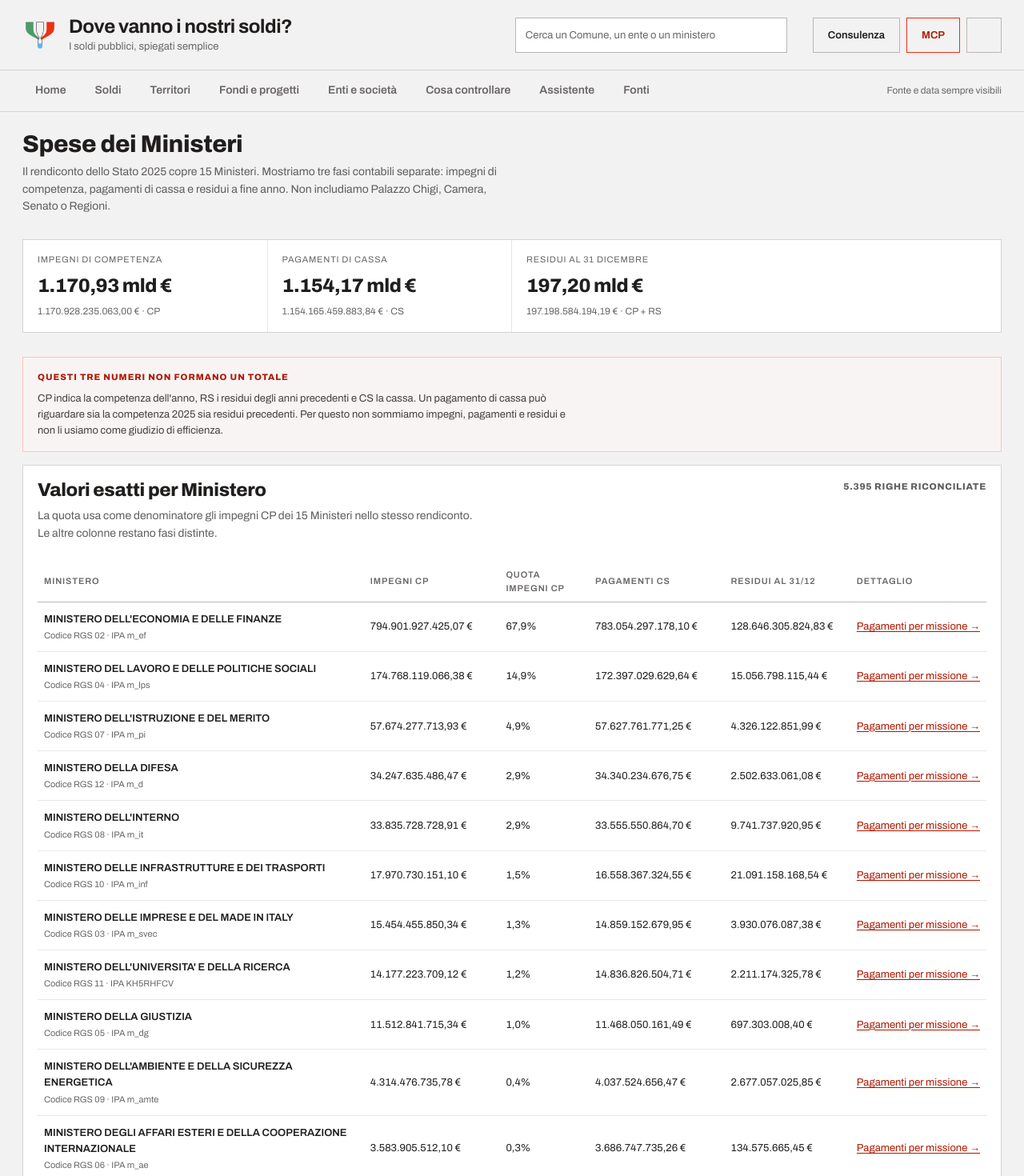
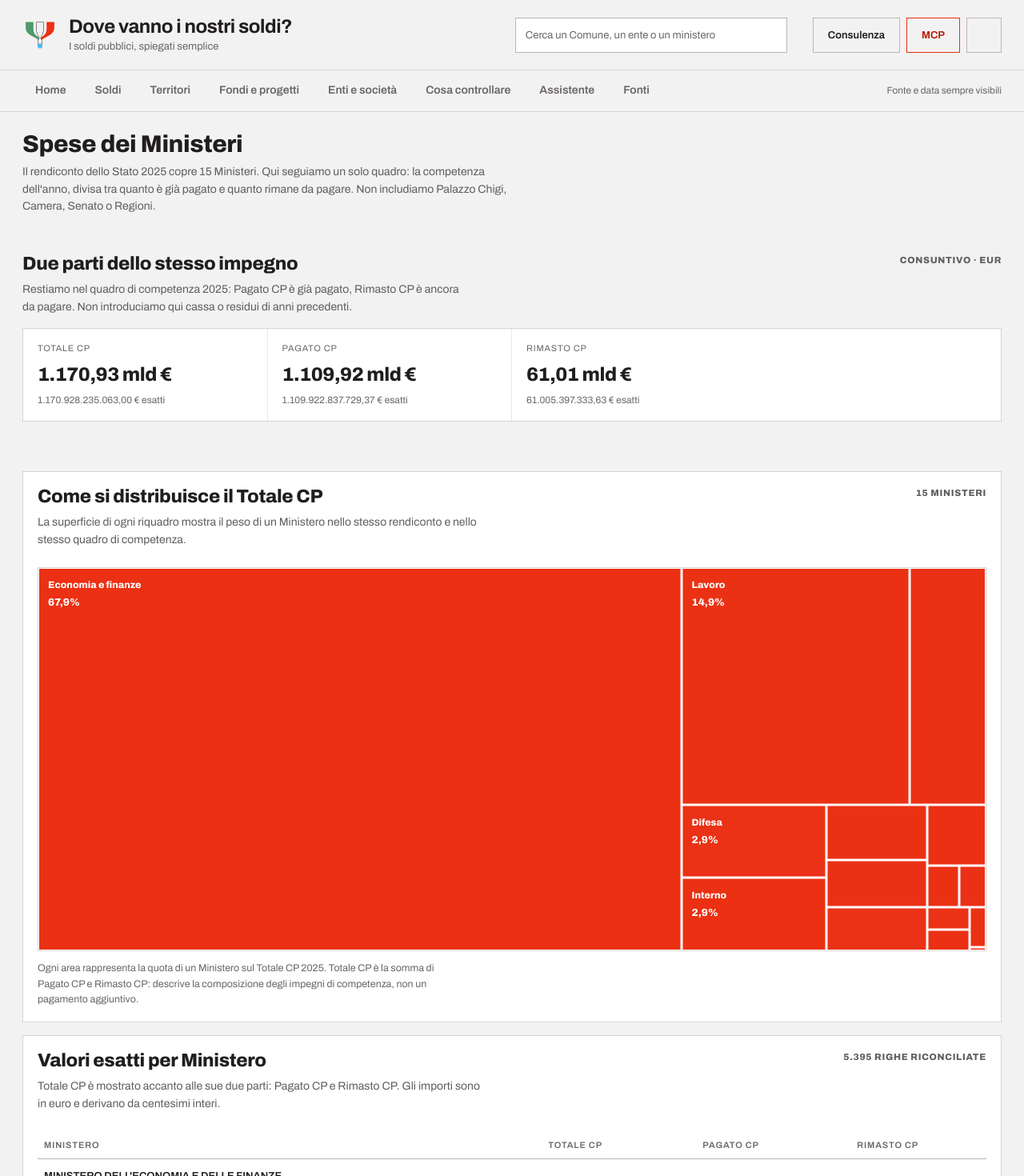
Before and after one commit to Elgabor/DoveVannoINostriSoldi, a Next.js app: page /ministeri in a window 1280 px wide. Shown: the top 1470 px of the page at 80% size. Built offline with nearby package versions, Linux system fonts and the light colour scheme; some icons are missing.

Commit message:
fix(ui): align ministries with competence frame

```diff
--- a/src/app/ministeri/ministeri.module.css
+++ b/src/app/ministeri/ministeri.module.css
@@ -4,6 +4,14 @@
   justify-content: space-between;
   gap: var(--space-6);
   margin-block-end: var(--space-6);
+}
+
+.frameSection {
+  margin-block: var(--space-8);
+}
+
+.frameSection .sectionHeader {
+  margin-block-end: var(--space-4);
 }
 
 .sectionHeader h2 {
@@ -28,7 +36,7 @@
 }
 
 .ministryTable table {
-  min-width: 1160px;
+  min-width: 820px;
 }
 
 .ministryTable td {
--- /dev/null
+++ b/src/app/ministeri/ministry-commitment-treemap.module.css
@@ -0,0 +1,62 @@
+.figure {
+  margin: 0;
+}
+
+.chart {
+  width: 100%;
+  height: 480px;
+  border: 1px solid var(--color-neutral-300);
+  background: var(--color-neutral-100);
+}
+
+.tileLabel,
+.tileShare {
+  fill: var(--color-raised);
+  font-weight: 800;
+  pointer-events: none;
+}
+
+.tileLabel {
+  font-size: 12px;
+}
+
+.tileShare {
+  font-size: 13px;
+}
+
+.tooltip {
+  max-width: 320px;
+  padding: var(--space-3) var(--space-4);
+  border: 1px solid var(--color-neutral-400);
+  color: var(--color-raised);
+  background: var(--color-text);
+}
+
+.tooltip span,
+.tooltip strong,
+.tooltip small {
+  display: block;
+}
+
+.tooltip span,
+.tooltip small {
+  color: var(--color-neutral-300);
+}
+
+.tooltip strong {
+  margin-block: var(--space-1);
+  font-variant-numeric: tabular-nums;
+}
+
+.figure figcaption {
+  max-width: 72ch;
+  margin-block-start: var(--space-3);
+  color: var(--color-neutral-600);
+  font-size: 0.78rem;
+}
+
+@media (max-width: 620px) {
+  .chart {
+    height: 390px;
+  }
+}
--- /dev/null
+++ b/src/app/ministeri/ministry-commitment-treemap.tsx
@@ -0,0 +1,135 @@
+"use client";
+
+import { ResponsiveContainer, Tooltip, Treemap } from "recharts";
+import type { TreemapNode } from "recharts";
+import type { RgsMinistry } from "@/lib/data/rgs-ministries-contract";
+import styles from "./ministry-commitment-treemap.module.css";
+
+const exactEuro = new Intl.NumberFormat("it-IT", {
+  style: "currency",
+  currency: "EUR",
+  minimumFractionDigits: 2,
+  maximumFractionDigits: 2,
+});
+
+const percentage = new Intl.NumberFormat("it-IT", {
+  style: "percent",
+  minimumFractionDigits: 1,
+  maximumFractionDigits: 1,
+});
+
+type MinistryNode = TreemapNode & {
+  code?: string;
+  fullLabel?: string;
+  shortLabel?: string;
+  totalCpCents?: number;
+  share?: number;
+};
+
+const SHORT_LABELS: Readonly<Record<string, string>> = {
+  "02": "Economia e finanze",
+  "03": "Imprese",
+  "04": "Lavoro",
+  "05": "Giustizia",
+  "06": "Esteri",
+  "07": "Istruzione",
+  "08": "Interno",
+  "09": "Ambiente",
+  "10": "Infrastrutture",
+  "11": "Università",
+  "12": "Difesa",
+  "13": "Agricoltura",
+  "14": "Cultura",
+  "15": "Salute",
+  "16": "Turismo",
+};
+
+function shortLabel(code: string): string {
+  return SHORT_LABELS[code] ?? code;
+}
+
+function tile(props: TreemapNode) {
+  const node = props as MinistryNode;
+  const showLabel = node.width >= 145 && node.height >= 62;
+  const showShare = node.width >= 155 && node.height >= 88;
+
+  return (
+    <g>
+      <rect
+        x={node.x}
+        y={node.y}
+        width={node.width}
+        height={node.height}
+        fill="var(--color-accent)"
+        fillOpacity={0.96 - (node.index % 4) * 0.1}
+        stroke="var(--color-raised)"
+        strokeWidth={2}
+      />
+      {showLabel ? (
+        <>
+          <text x={node.x + 12} y={node.y + 25} className={styles.tileLabel}>
+            {node.shortLabel}
+          </text>
+          {showShare ? (
+            <text x={node.x + 12} y={node.y + 47} className={styles.tileShare}>
+              {percentage.format(node.share ?? 0)}
+            </text>
+          ) : null}
+        </>
+      ) : null}
+    </g>
+  );
+}
+
+export function MinistryCommitmentTreemap({ ministries }: { ministries: RgsMinistry[] }) {
+  const totalCpCents = ministries.reduce((sum, ministry) => sum + ministry.commitmentsCpCents, 0);
+  const data = ministries.map((ministry) => ({
+    name: ministry.code,
+    code: ministry.code,
+    fullLabel: ministry.label,
+    shortLabel: shortLabel(ministry.code),
+    totalCpCents: ministry.commitmentsCpCents,
+    share: ministry.commitmentsCpCents / totalCpCents,
+  }));
+
+  return (
+    <figure className={styles.figure}>
+      <div
+        className={styles.chart}
+        role="img"
+        aria-label="Composizione del Totale CP 2025 tra i 15 Ministeri"
+        aria-describedby="ministeri-totale-cp-caption"
+      >
+        <ResponsiveContainer width="100%" height="100%">
+          <Treemap
+            data={data}
+            dataKey="totalCpCents"
+            nameKey="fullLabel"
+            nodeGap={1}
+            content={tile}
+            isAnimationActive={false}
+          >
+            <Tooltip
+              content={({ active, payload }) => {
+                const point = payload?.[0]?.payload as MinistryNode | undefined;
+                if (!active || !point) return null;
+                return (
+                  <div className={styles.tooltip}>
+                    <span>{point.fullLabel}</span>
+                    <strong>{exactEuro.format((point.totalCpCents ?? 0) / 100)}</strong>
+                    <small>{percentage.format(point.share ?? 0)} del Totale CP dei 15 Ministeri</small>
+                  </div>
+                );
+              }}
+            />
+          </Treemap>
+        </ResponsiveContainer>
+      </div>
+      <figcaption id="ministeri-totale-cp-caption">
+        Ogni area rappresenta la quota di un Ministero sul Totale CP 2025. Totale CP è la
+        somma di Pagato CP e Rimasto CP: descrive la composizione degli impegni di competenza,
+        non un pagamento aggiuntivo.
+      </figcaption>
+    </figure>
+  );
+}
--- a/src/app/ministeri/page.tsx
+++ b/src/app/ministeri/page.tsx
@@ -1,25 +1,20 @@
 import type { Metadata } from "next";
-import Link from "next/link";
 import { getStateAdministrationIdentity } from "@/lib/data/state-administration-identities";
 import { compactEuro, exactEuro, longDate } from "@/lib/format";
 import { rgsMinistriesMetadata, rgsMinistriesSnapshot } from "@/lib/rgs-ministries-snapshot";
+import { MinistryCommitmentTreemap } from "./ministry-commitment-treemap";
 import styles from "./ministeri.module.css";
 
 export const metadata: Metadata = {
   title: "Spese dei Ministeri, rendiconto 2025",
   description:
-    "Impegni, pagamenti e residui dei 15 Ministeri nel rendiconto ufficiale RGS 2025, tenuti separati e mostrati con valori esatti.",
+    "Pagato CP e Rimasto CP dei 15 Ministeri nel rendiconto ufficiale RGS 2025, con composizione del Totale CP e valori esatti.",
 };
 
-const percentage = new Intl.NumberFormat("it-IT", {
-  style: "percent",
-  minimumFractionDigits: 1,
-  maximumFractionDigits: 1,
-});
 const euro = (cents: number) => cents / 100;
 
 export default function MinistriesPage() {
-  const { ministries, totals, coverage, referenceYear } = rgsMinistriesSnapshot;
+  const { ministries, totals, coverage } = rgsMinistriesSnapshot;
   const source = rgsMinistriesMetadata.source;
 
   return (
@@ -27,46 +22,63 @@ export default function MinistriesPage() {
       <div className="page-intro">
         <h1>Spese dei Ministeri</h1>
         <p>
-          Il rendiconto dello Stato 2025 copre 15 Ministeri. Mostriamo tre fasi contabili
-          separate: impegni di competenza, pagamenti di cassa e residui a fine anno. Non
-          includiamo Palazzo Chigi, Camera, Senato o Regioni.
+          Il rendiconto dello Stato 2025 copre 15 Ministeri. Qui seguiamo un solo quadro:
+          la competenza dell&apos;anno, divisa tra quanto è già pagato e quanto rimane da pagare.
+          Non includiamo Palazzo Chigi, Camera, Senato o Regioni.
         </p>
       </div>
 
+      <section className={styles.frameSection} aria-labelledby="quadro-cp" data-institutional-section>
+        <div className={styles.sectionHeader}>
+          <div>
+            <h2 id="quadro-cp">Due parti dello stesso impegno</h2>
+            <p>
+              Restiamo nel quadro di competenza 2025: Pagato CP è già pagato, Rimasto CP è
+              ancora da pagare. Non introduciamo qui cassa o residui di anni precedenti.
+            </p>
+          </div>
+          <span>Consuntivo · EUR</span>
+        </div>
         <dl className="stat-strip">
           <div>
-          <dt>Impegni di competenza</dt>
+            <dt>Totale CP</dt>
             <dd>{compactEuro(euro(totals.commitmentsCpCents))}</dd>
-          <span className="stat-note">{exactEuro(euro(totals.commitmentsCpCents))} · CP</span>
+            <span className="stat-note">{exactEuro(euro(totals.commitmentsCpCents))} esatti</span>
           </div>
           <div>
-          <dt>Pagamenti di cassa</dt>
-          <dd>{compactEuro(euro(totals.paymentsCashCsCents))}</dd>
-          <span className="stat-note">{exactEuro(euro(totals.paymentsCashCsCents))} · CS</span>
+            <dt>Pagato CP</dt>
+            <dd>{compactEuro(euro(totals.paymentsCompetenceCpCents))}</dd>
+            <span className="stat-note">{exactEuro(euro(totals.paymentsCompetenceCpCents))} esatti</span>
           </div>
           <div>
-          <dt>Residui al 31 dicembre</dt>
-          <dd>{compactEuro(euro(totals.residualsEndCents))}</dd>
-          <span className="stat-note">{exactEuro(euro(totals.residualsEndCents))} · CP + RS</span>
+            <dt>Rimasto CP</dt>
+            <dd>{compactEuro(euro(totals.remainingCpCents))}</dd>
+            <span className="stat-note">{exactEuro(euro(totals.remainingCpCents))} esatti</span>
           </div>
         </dl>
+      </section>
 
-      <div className="notice">
-        <strong>Questi tre numeri non formano un totale</strong>
+      <section className="panel" aria-labelledby="composizione-cp" data-institutional-section>
+        <div className={styles.sectionHeader}>
+          <div>
+            <h2 id="composizione-cp">Come si distribuisce il Totale CP</h2>
             <p>
-          CP indica la competenza dell&apos;anno, RS i residui degli anni precedenti e CS la cassa.
-          Un pagamento di cassa può riguardare sia la competenza 2025 sia residui precedenti.
-          Per questo non sommiamo impegni, pagamenti e residui e non li usiamo come giudizio di efficienza.
+              La superficie di ogni riquadro mostra il peso di un Ministero nello stesso
+              rendiconto e nello stesso quadro di competenza.
             </p>
           </div>
+          <span>15 Ministeri</span>
+        </div>
+        <MinistryCommitmentTreemap ministries={ministries} />
+      </section>
 
-      <section className="panel" aria-labelledby="elenco-ministeri">
+      <section className="panel" aria-labelledby="elenco-ministeri" data-institutional-section>
         <div className={styles.sectionHeader}>
           <div>
             <h2 id="elenco-ministeri">Valori esatti per Ministero</h2>
             <p>
-              La quota usa come denominatore gli impegni CP dei 15 Ministeri nello stesso
-              rendiconto. Le altre colonne restano fasi distinte.
+              Totale CP è mostrato accanto alle sue due parti: Pagato CP e Rimasto CP. Gli
+              importi sono in euro e derivano da centesimi interi.
             </p>
           </div>
           <span>5.395 righe riconciliate</span>
@@ -83,11 +95,9 @@ export default function MinistriesPage() {
             <thead>
               <tr>
                 <th scope="col">Ministero</th>
-                <th scope="col">Impegni CP</th>
-                <th scope="col">Quota impegni CP</th>
-                <th scope="col">Pagamenti CS</th>
-                <th scope="col">Residui al 31/12</th>
-                <th scope="col">Dettaglio</th>
+                <th scope="col">Totale CP</th>
+                <th scope="col">Pagato CP</th>
+                <th scope="col">Rimasto CP</th>
               </tr>
             </thead>
             <tbody>
@@ -100,14 +110,8 @@ export default function MinistriesPage() {
                       <small>Codice RGS {ministry.code} · IPA {identity?.ipaCode ?? "non collegato"}</small>
                     </th>
                     <td>{exactEuro(euro(ministry.commitmentsCpCents))}</td>
-                    <td>{percentage.format(ministry.commitmentsCpCents / totals.commitmentsCpCents)}</td>
-                    <td>{exactEuro(euro(ministry.paymentsCashCsCents))}</td>
-                    <td>{exactEuro(euro(ministry.residualsEndCents))}</td>
-                    <td>
-                      <Link href={`/stato/amministrazioni/${ministry.code}?anno=${referenceYear}`}>
-                        Pagamenti per missione →
-                      </Link>
-                    </td>
+                    <td>{exactEuro(euro(ministry.paymentsCompetenceCpCents))}</td>
+                    <td>{exactEuro(euro(ministry.remainingCpCents))}</td>
                   </tr>
                 );
               })}
@@ -116,17 +120,15 @@ export default function MinistriesPage() {
               <tr>
                 <th scope="row">Totale dei 15 Ministeri</th>
                 <td>{exactEuro(euro(totals.commitmentsCpCents))}</td>
-                <td>{percentage.format(1)}</td>
-                <td>{exactEuro(euro(totals.paymentsCashCsCents))}</td>
-                <td>{exactEuro(euro(totals.residualsEndCents))}</td>
-                <td />
+                <td>{exactEuro(euro(totals.paymentsCompetenceCpCents))}</td>
+                <td>{exactEuro(euro(totals.remainingCpCents))}</td>
               </tr>
             </tfoot>
           </table>
         </div>
       </section>
 
-      <section className="panel" aria-labelledby="fonte-ministeri">
+      <section className="panel" aria-labelledby="fonte-ministeri" data-institutional-section>
         <h2 className="panel-title" id="fonte-ministeri">Fonte, perimetro e controlli</h2>
         <div className={styles.provenance}>
           <div><span>Titolare</span><strong>{source.owner}</strong></div>
@@ -138,15 +140,15 @@ export default function MinistriesPage() {
           </div>
         </div>
         <p className={styles.sourceNote}>
-          Abbiamo verificato le 41 colonne e le identità contabili riga per riga. Pagato CS
-          coincide con pagato CP più pagato RS; gli impegni CP coincidono con pagato CP più
-          rimasto CP. Fonte {source.sourceRecordId}, licenza {source.licenseName} dichiarata
-          sulla scheda di questo rilascio.
+          Abbiamo verificato le 41 colonne e tutte le identità contabili prima di aggregare.
+          Ogni importo è convertito in centesimi interi senza arrotondamenti intermedi; tutte
+          le {coverage.sourceRows.toLocaleString("it-IT")} righe sorgente sono incluse. Nel quadro
+          mostrato, Totale CP coincide esattamente con Pagato CP più Rimasto CP. Fonte {source.sourceRecordId},
+          licenza {source.licenseName} dichiarata sulla scheda di questo rilascio.
         </p>
         <div className={styles.sourceLinks}>
           <a href={source.landingUrl} target="_blank" rel="noreferrer">Apri la scheda RGS ↗</a>
           <a href={source.resourceUrl} target="_blank" rel="noreferrer">Scarica il CSV ufficiale ↗</a>
-          <Link href={`/stato?anno=${referenceYear}`}>Apri i pagamenti per missione →</Link>
         </div>
       </section>
     </main>
```
Also changed, not shown: scripts/verify-institutional-ui.mjs (+10 -4 lines), 1 other file (tests, documents, lock files or other folders). Lines whose indentation alone changed are shown as unchanged.
